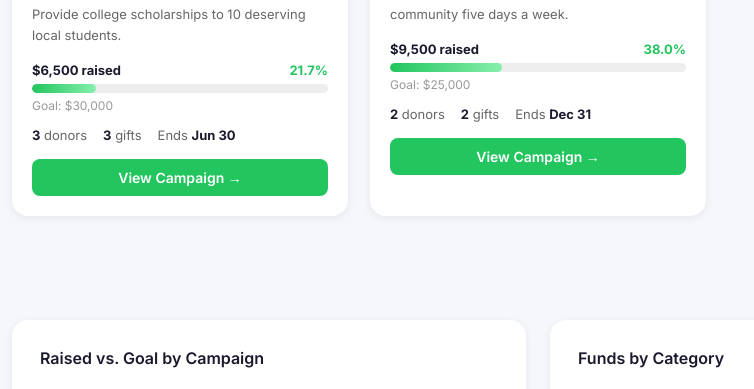
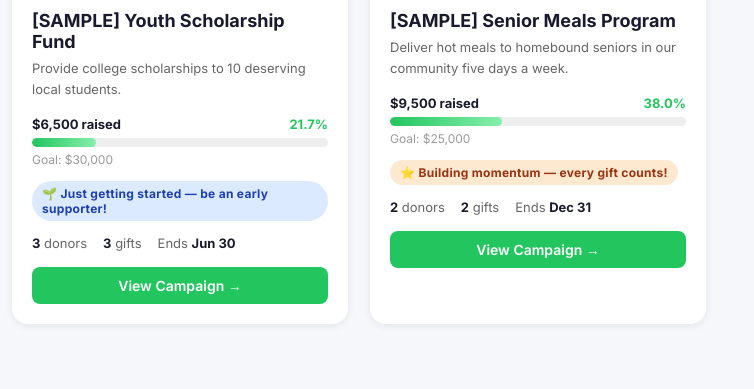
Before and after one commit to benjamin888bell-tech/nonprofit-fundraiser, a Flask app: page /public in a window 1280 px wide. Shown: the part 1656-2045 px from the top of the page, without its empty margins (102-856 px from the left). Run offline with Flask 3, Linux system fonts and the light colour scheme.

Commit message:
Add files via upload

```diff
--- a/templates/public_home.html
+++ b/templates/public_home.html
@@ -100,6 +100,20 @@
     footer { background: #1a1a2e; color: #555; text-align: center; padding: 32px 24px; font-size: 13px; }
     footer a { color: #a78bfa; }
 
+    /* Encouragement badge */
+    .encourage {
+      font-size: 12px; font-weight: 700; letter-spacing: 0.3px;
+      padding: 5px 10px; border-radius: 99px; margin-bottom: 14px;
+      display: inline-block;
+    }
+    .enc-spark  { background: #fef9c3; color: #854d0e; }
+    .enc-grow   { background: #dbeafe; color: #1e40af; }
+    .enc-climb  { background: #fde8d0; color: #9a3412; }
+    .enc-halfway{ background: #ede9fe; color: #5b21b6; }
+    .enc-almost { background: #dcfce7; color: #166534; }
+    .enc-final  { background: #bbf7d0; color: #14532d; }
+    .enc-done   { background: #fef08a; color: #713f12; }
+
     @media (max-width: 700px) {
       .hero h1 { font-size: 30px; }
       .charts-row { grid-template-columns: 1fr; }
@@ -163,6 +177,21 @@
             </div>
             <div class="progress-bar-wrap"><div class="progress-bar-fill" style="width:{{ c.progress_pct }}%"></div></div>
             <div class="progress-goal">Goal: ${{ "{:,.0f}".format(c.goal) }}</div>
+            {% if c.progress_pct >= 100 %}
+              <div class="encourage enc-done">🎉 Goal reached! Thank you, amazing donors!</div>
+            {% elif c.progress_pct >= 90 %}
+              <div class="encourage enc-final">🔥 Almost there — one final push!</div>
+            {% elif c.progress_pct >= 75 %}
+              <div class="encourage enc-almost">💪 So close! The finish line is in sight.</div>
+            {% elif c.progress_pct >= 50 %}
+              <div class="encourage enc-halfway">🚀 Halfway there! Keep the momentum going!</div>
+            {% elif c.progress_pct >= 25 %}
+              <div class="encourage enc-climb">⭐ Building momentum — every gift counts!</div>
+            {% elif c.progress_pct >= 10 %}
+              <div class="encourage enc-grow">🌱 Just getting started — be an early supporter!</div>
+            {% else %}
+              <div class="encourage enc-spark">✨ Be one of the first to give!</div>
+            {% endif %}
             <div class="card-meta">
               <div class="meta-item"><strong>{{ c.donor_count }}</strong> donors</div>
               <div class="meta-item"><strong>{{ c.donations|length }}</strong> gifts</div>
@@ -202,6 +231,21 @@
             </div>
             <div class="progress-bar-wrap"><div class="progress-bar-fill" style="width:{{ c.progress_pct }}%"></div></div>
             <div class="progress-goal">Goal: ${{ "{:,.0f}".format(c.goal) }}</div>
+            {% if c.progress_pct >= 100 %}
+              <div class="encourage enc-done">🎉 Goal reached! Thank you, amazing donors!</div>
+            {% elif c.progress_pct >= 90 %}
+              <div class="encourage enc-final">🔥 Almost there — one final push!</div>
+            {% elif c.progress_pct >= 75 %}
+              <div class="encourage enc-almost">💪 So close! The finish line is in sight.</div>
+            {% elif c.progress_pct >= 50 %}
+              <div class="encourage enc-halfway">🚀 Halfway there! Keep the momentum going!</div>
+            {% elif c.progress_pct >= 25 %}
+              <div class="encourage enc-climb">⭐ Building momentum — every gift counts!</div>
+            {% elif c.progress_pct >= 10 %}
+              <div class="encourage enc-grow">🌱 Just getting started — be an early supporter!</div>
+            {% else %}
+              <div class="encourage enc-spark">✨ Be one of the first to give!</div>
+            {% endif %}
             <div class="card-meta">
               <div class="meta-item"><strong>{{ c.donor_count }}</strong> donors</div>
               <div class="meta-item"><strong>{{ c.donations|length }}</strong> gifts</div>
```
Also changed, not shown: templates/public_campaign.html (+29 -0 lines).
